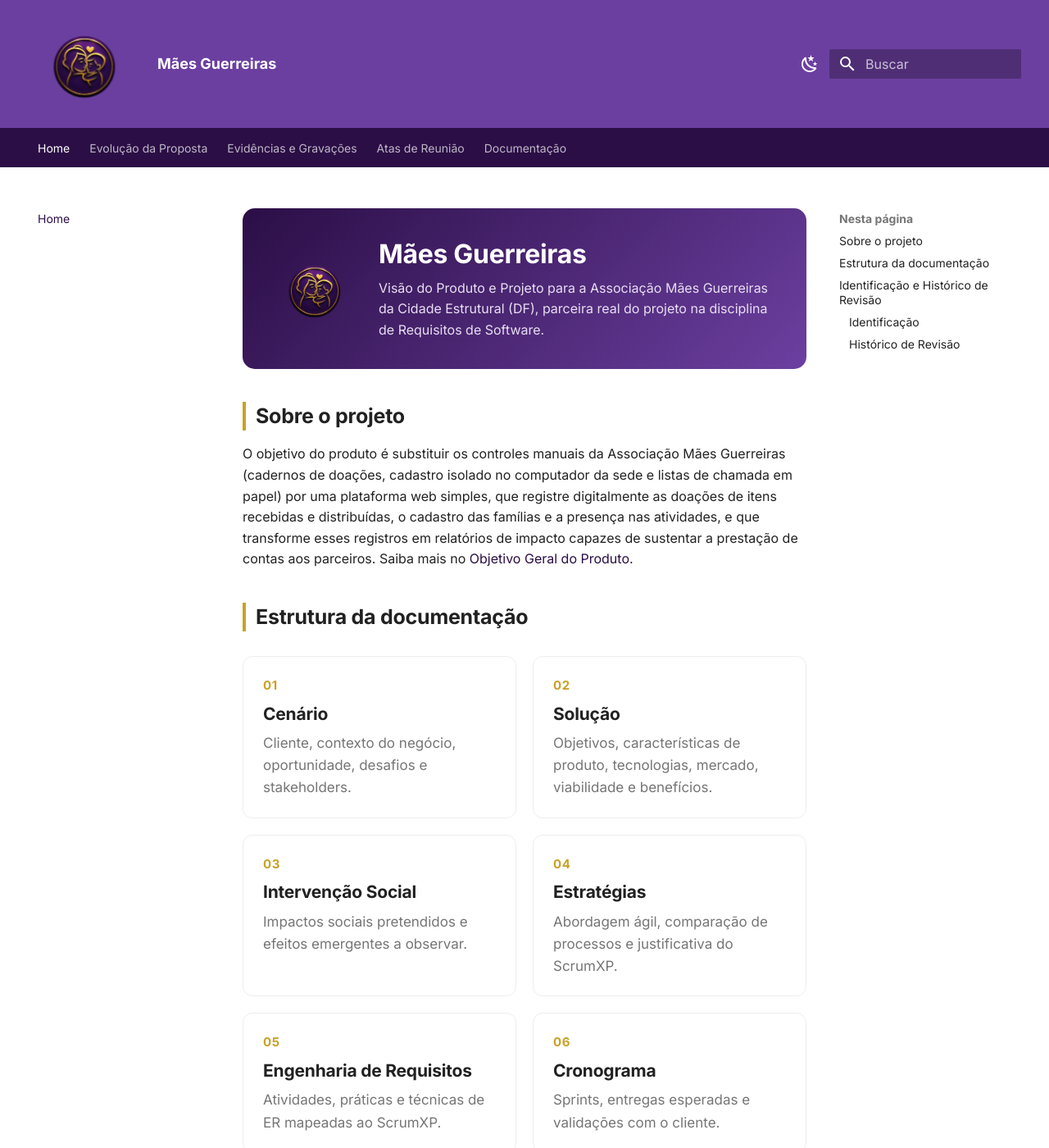
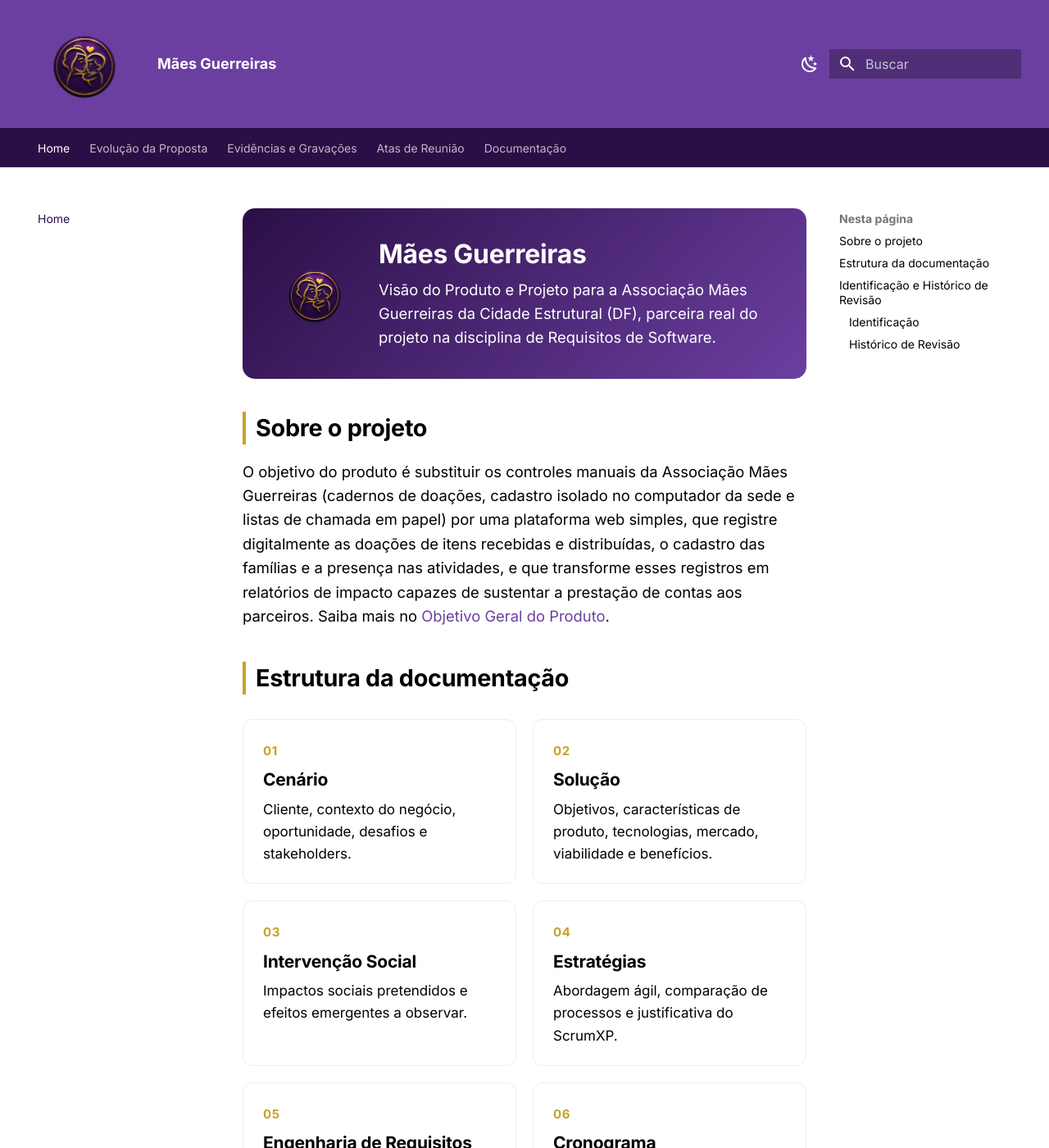
Before and after one commit to mdsreq-fga-unb/REQ-2026.2-T01-MaesGuerreiras, an MkDocs documentation site: the page built from docs/index.md, in a window 1280 px wide and 1400 px high. Shown: the whole window at 82% size. Built offline with MkDocs 1.6.1 and Material for MkDocs 9.7.7, drawn with Linux system fonts in a browser that asks for light colours.

Commit message:
Trocando as cores do gitpages e aumentando a fonte para facilitar a leitura

```diff
--- a/docs/assets/stylesheets/extra.css
+++ b/docs/assets/stylesheets/extra.css
@@ -183,3 +183,87 @@
   font-size: 0.85rem;
   color: var(--md-default-fg-color--light);
 }
+
+
+/* Fonte ajustada */
+
+.md-typeset {
+  font-size: 0.92rem;
+}
+
+/* === Modo claro === */
+
+[data-md-color-scheme="default"] .md-main,
+[data-md-color-scheme="default"] .md-main__inner,
+[data-md-color-scheme="default"] .md-content,
+[data-md-color-scheme="default"] .md-content__inner {
+  background-color: #ffffff;
+  color: #000000;
+}
+
+[data-md-color-scheme="default"] .md-typeset,
+[data-md-color-scheme="default"] .md-typeset h1,
+[data-md-color-scheme="default"] .md-typeset h2,
+[data-md-color-scheme="default"] .md-typeset h3,
+[data-md-color-scheme="default"] .md-typeset h4,
+[data-md-color-scheme="default"] .md-typeset h5,
+[data-md-color-scheme="default"] .md-typeset h6,
+[data-md-color-scheme="default"] .md-typeset p,
+[data-md-color-scheme="default"] .md-typeset li {
+  color: #000000;
+}
+
+/* === Card hero (branco nos dois modos) === */
+
+.hero__text h1,
+[data-md-color-scheme="default"] .md-typeset .hero__text h1 {
+  font-size: 1.6rem;
+  color: #ffffff;
+}
+
+.hero__text p,
+[data-md-color-scheme="default"] .md-typeset .hero__text p {
+  color: #ffffff;
+  font-size: 0.92rem;
+}
+/* === Modo escuro: corrige nav links roxos ilegíveis === */
+
+[data-md-color-scheme="slate"] .md-nav__link {
+  color: var(--md-default-fg-color);
+}
+
+[data-md-color-scheme="slate"] .md-nav__link:hover,
+[data-md-color-scheme="slate"] .md-nav__link--active {
+  color: var(--md-accent-fg-color);
+}
+
+[data-md-color-scheme="slate"] .md-nav__title {
+  color: var(--md-default-fg-color);
+}
+
+/* === Links inline no conteudo === */
+
+/* Modo claro: roxo mais vivo e legivel */
+[data-md-color-scheme="default"] .md-typeset a {
+  color: #6b3fa0;
+}
+[data-md-color-scheme="default"] .md-typeset a:hover {
+  color: #c9a227;
+}
+
+/* Modo escuro: dourado legivel no fundo escuro */
+[data-md-color-scheme="slate"] .md-typeset a {
+  color: #c9a227;
+}
+[data-md-color-scheme="slate"] .md-typeset a:hover {
+  color: #e2b83a;
+}
+
+/* TOC (Nesta página) no modo escuro */
+[data-md-color-scheme="slate"] .md-nav--secondary .md-nav__link {
+  color: var(--md-default-fg-color);
+}
+[data-md-color-scheme="slate"] .md-nav--secondary .md-nav__link--active,
+[data-md-color-scheme="slate"] .md-nav--secondary .md-nav__link:hover {
+  color: #c9a227;
+}
```
